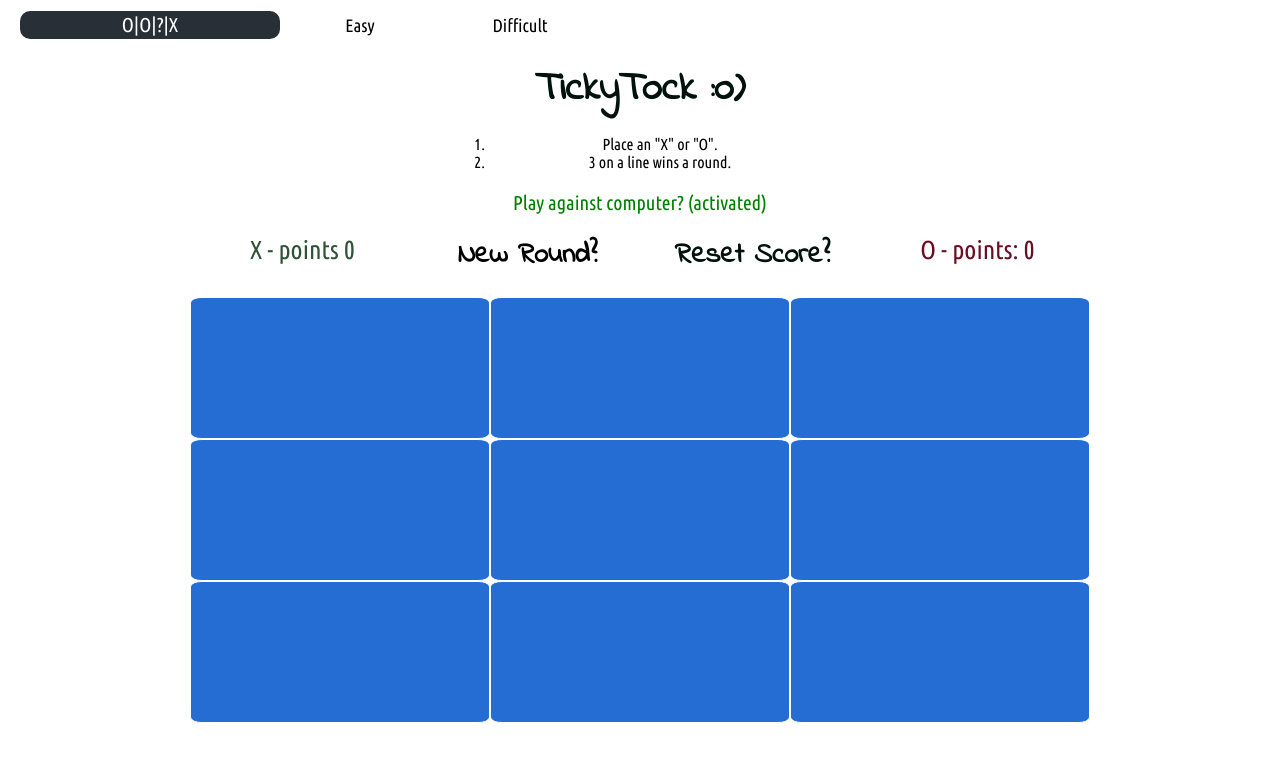
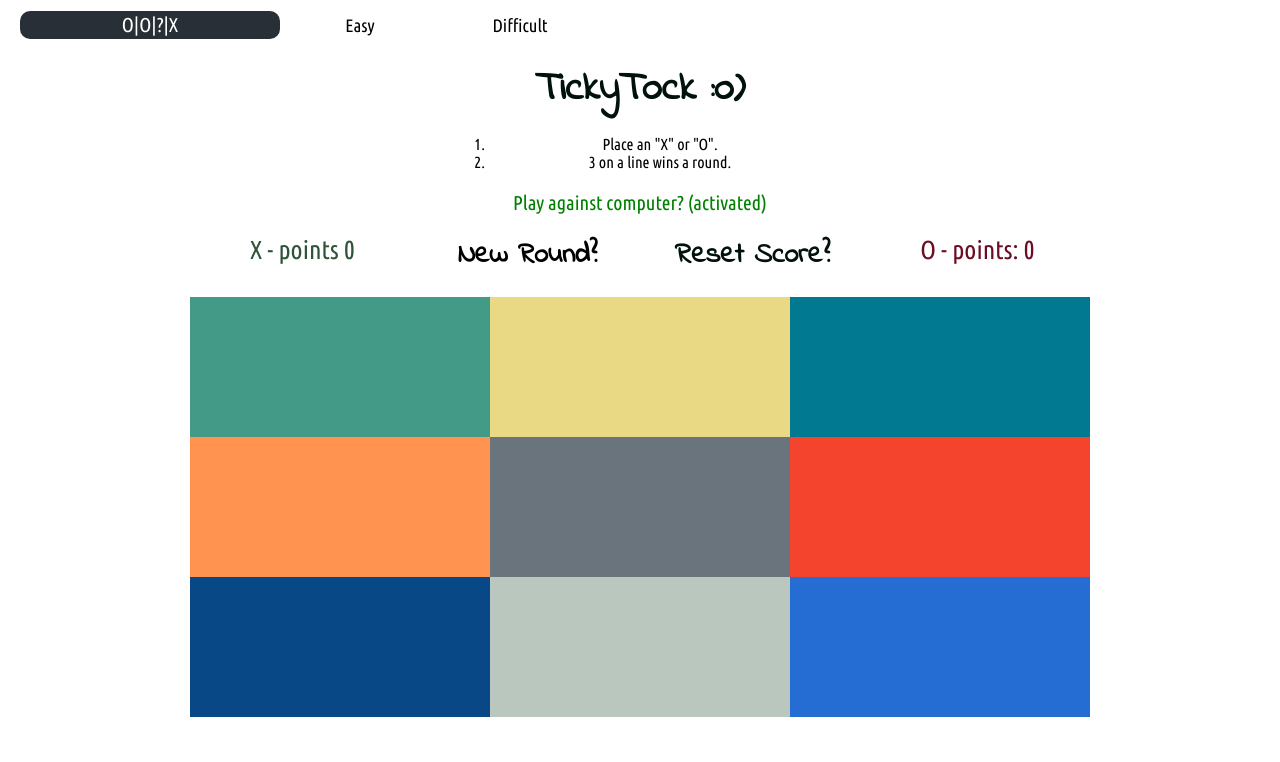
Before and after one commit to Lukdani/TickyTock, a React (Create React App) app in the folder 3stribe/: page / in a window 1280 px wide. Shown: the top 762 px of the page. Built offline with nearby package versions, Linux system fonts and the light colour scheme.

Commit message:
add different styling to game fields - more colorful

```diff
--- a/3stribe/src/components/TickTock3/TickTock3.css
+++ b/3stribe/src/components/TickTock3/TickTock3.css
@@ -48,8 +48,8 @@
 .field {
   display: grid;
   height: 140px;
-  border: 1px solid #fff;
-  border-radius: 4%;
+  border: 0px solid #fff;
+  border-radius: 0%;
   /*background-color: #38828F;*/
   background-color: #266dd3;
   align-items: center;
@@ -60,9 +60,45 @@
   font-family: "indie flower";
 }
 
+.field1 {
+  background-color: #439a86;
+}
+
+.field2 {
+  background-color: #e9d985;
+}
+
+.field3 {
+  background-color: #007991;
+}
+
+.field4 {
+  background-color: #3aaed8;
+}
+
+.field4 {
+  background-color: #ff934f;
+}
+
+.field5 {
+  background-color: #69747c;
+}
+
+.field6 {
+  background-color: #f4442e;
+}
+
+.field7 {
+  background-color: #084887;
+}
+
+.field8 {
+  background-color: #bac7be;
+}
+
 .field:hover {
   /*background-color: #442E39;*/
-  background-color: #292f36;
+  /*background-color: #292f36;*/
   cursor: pointer;
   color: #fff;
 }
--- a/3stribe/src/components/TickTock3/Tock3.js
+++ b/3stribe/src/components/TickTock3/Tock3.js
@@ -124,7 +124,7 @@ class TickTock3 extends Component {
         <div
           key={field.id}
           id={field.id}
-          className="field"
+          className={"field" + " " + "field" + field.id}
           onMouseEnter={this.handleEnter}
           onMouseLeave={this.handleLeave}
           onClick={this.handleClick}
--- a/3stribe/src/components/TickTock4/TickTock4.css
+++ b/3stribe/src/components/TickTock4/TickTock4.css
@@ -9,19 +9,18 @@
   width: 30%;
   margin-right: auto;
   margin-left: auto;
-    font-family: 'indie flower';
-    color: #00120B;
+  font-family: "indie flower";
+  color: #00120b;
 }
 
 #gameOver {
-    text-align:center;
+  text-align: center;
   font-size: 50px;
   color: red;
   margin: auto;
   margin-top: 0;
   padding: 0;
 }
-
 
 .instructions {
   width: 30%;
@@ -46,28 +45,28 @@
   justify-content: space-evenly;
 }
 
-  .field4 {
-    display:grid;
+.fieldTock4 {
+  display: grid;
   height: 100px;
   border: 1px solid #fff;
   border-radius: 4%;
-    background-color: #266DD3;
+  background-color: #266dd3;
   font-size: 80px;
-    padding:0;
-    margin:0;
+  padding: 0;
+  margin: 0;
   color: #ffffff;
-    font-family: 'indie flower';
+  font-family: "indie flower";
   text-align: center;
 }
 
-  .field4 p {
-    padding:0;
-    margin:0;
+.fieldTock4 p {
+  padding: 0;
+  margin: 0;
 }
 
-  .field4:hover {
-    background-color: #292F36;
-    cursor:pointer;
+.fieldTock4:hover {
+  background-color: #292f36;
+  cursor: pointer;
   color: #fff;
 }
 
@@ -79,28 +78,28 @@
   margin-bottom: 0;
 }
 
-  .scoreBoard p, h2 {
+.scoreBoard p,
+h2 {
   display: inline-block;
 }
 
 #startAgain {
   cursor: pointer;
   flex: 1;
-    color: #00120B;
-    font-family: 'indie flower';
+  color: #00120b;
+  font-family: "indie flower";
   font-weight: 900;
   font-size: 28px;
-
 }
 
 #playerOneScore {
   flex: 1;
   font-size: 26px;
-    color:green;
+  color: green;
 }
 
 #playerTwoScore {
   flex: 1;
   font-size: 26px;
-    color:blue;
+  color: blue;
 }
--- a/3stribe/src/components/TickTock4/TickTock4.js
+++ b/3stribe/src/components/TickTock4/TickTock4.js
@@ -183,7 +183,7 @@ class TickTock4 extends Component {
         <div
           key={field.id}
           id={field.id}
-          className="field4"
+          className="fieldTock4"
           onMouseEnter={this.handleEnter}
           onMouseLeave={this.handleLeave}
           onClick={this.handleClick}
@@ -623,7 +623,7 @@ class TickTock4 extends Component {
     };
     this.setState(initialState);
     console.log(this.state);
-    const fieldElements = document.getElementsByClassName("field4");
+    const fieldElements = document.getElementsByClassName("fieldTock4");
     Array.prototype.forEach.call(fieldElements, function(element) {
       element.innerHTML = "";
     });
```
Lines whose indentation alone changed are shown as unchanged.
